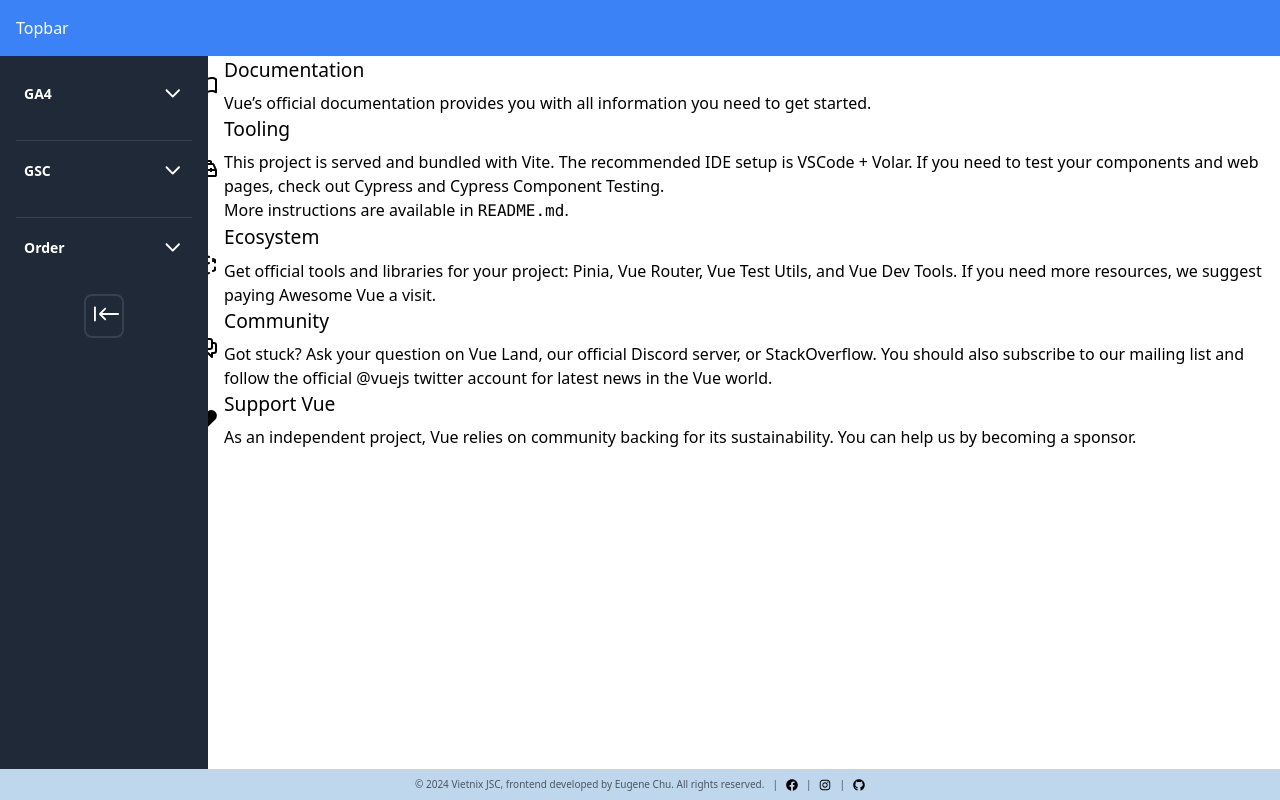
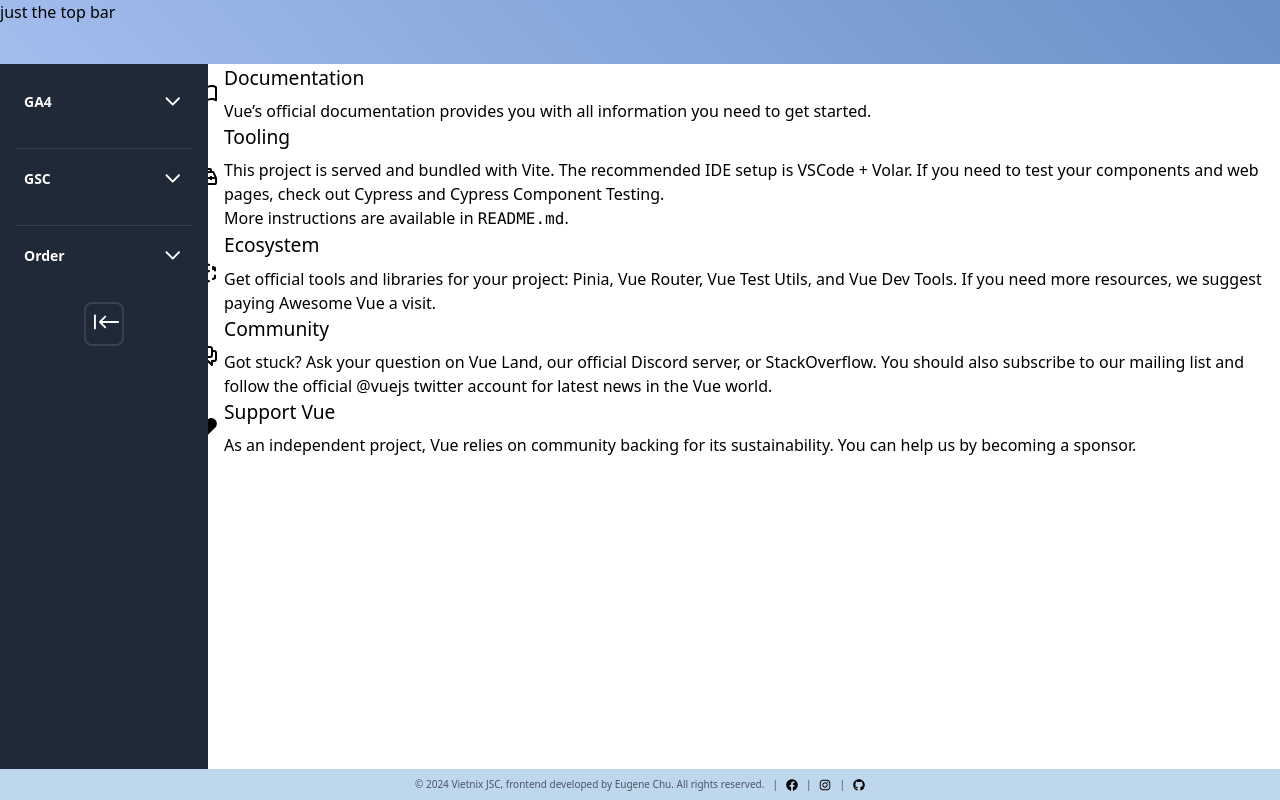
Before and after one commit to vietnix-org/internal_fe, a Vue app: page / in a window 1280 px wide. Built offline with nearby package versions, Linux system fonts and the light colour scheme.

Commit message:
init topbar

```diff
--- a/src/components/Topbar/Topbar.vue
+++ b/src/components/Topbar/Topbar.vue
@@ -1,15 +1,15 @@
 <template>
-    <div class="bg-blue-500 text-white p-4">
-      Topbar
+  <div class="bg-topbar-gradient h-16">
+    just the top bar
   </div>
 </template>
 
 <script>
 export default {
-    name: 'Topbar'
-  }
+  name: "Topbar",
+};
 </script>
 
 <style scoped>
-  /* Add your styles here if needed */
+/* Any additional styling for the topbar can go here */
 </style>
--- a/tailwind.config.js
+++ b/tailwind.config.js
@@ -11,6 +11,9 @@
         darkblue: '#5885AF',  // Dark blue
         sidebarDark: '#68BBE3',
       },
+      backgroundImage: {
+        'topbar-gradient': 'linear-gradient(46deg, #A3BDED 0%, #6991C7 100%)',
+      },
     },
   },
   plugins: [],
```
Lines whose indentation alone changed are shown as unchanged.
